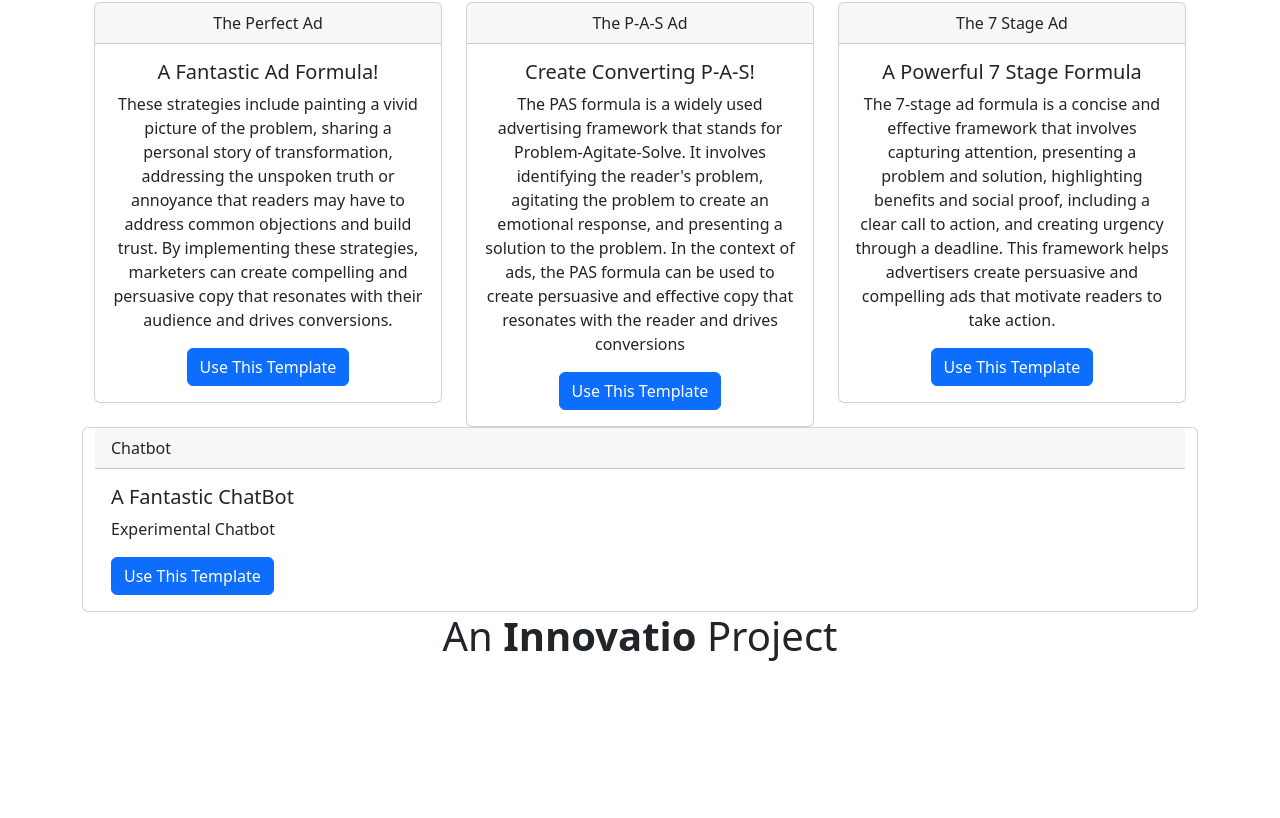
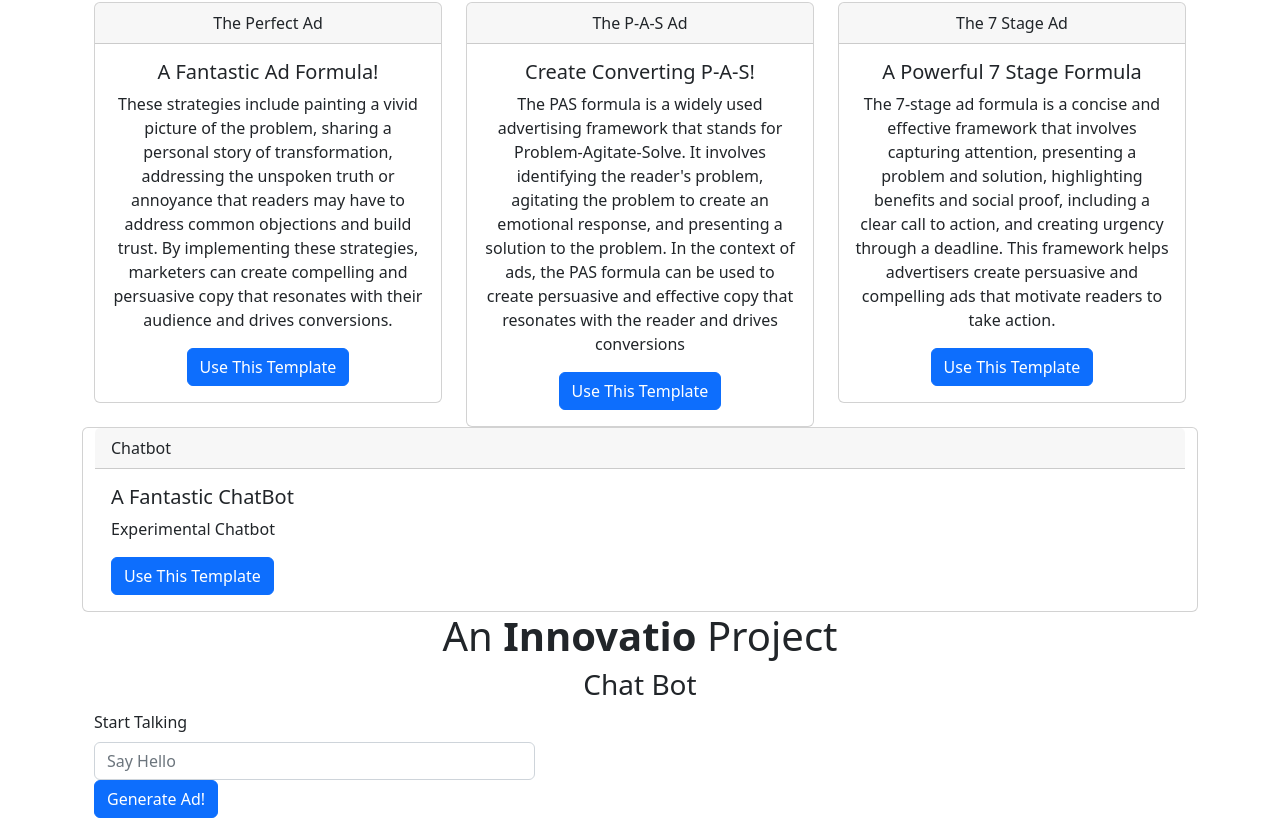
Before and after one commit to jaygriggsau/FrontEnd2, a React (Create React App) app: page / in a window 1280 px wide. Shown: the part 1092-1910 px from the top of the page. Before the commit the page ends 1760 px from the top, so only its background shows below. Built offline with nearby package versions, Linux system fonts and the light colour scheme.

Commit message:
Testing Chatbot

```diff
--- a/src/App.js
+++ b/src/App.js
@@ -9,6 +9,8 @@ import Instructions from './components/Instructions';
 import InputForm from './components/InputForm';
 import Output from "./components/Output";
 import Footer from "./components/Footer";
+
+import ChatBot from "./components/ChatBot";
 
 
 function App() {
@@ -49,6 +51,7 @@ function App() {
       )}
 
       <Footer />
+      <ChatBot />
     </Container>
   );
 }
--- /dev/null
+++ b/src/components/ChatBot.js
@@ -0,0 +1,59 @@
+import React, { useState } from 'react';
+
+//Grid
+import Container from 'react-bootstrap/Container';
+import Row from 'react-bootstrap/Row';
+import Col from 'react-bootstrap/Col';
+//Forms
+import { Form, Button, FormControl, Spinner } from 'react-bootstrap';
+
+
+function ChatBot(props) {
+        const [message, setMessage] = useState('');
+        const [response, setResponse] = useState('');
+        const [spinner, setSpinner] = useState(false)
+
+        const handleSubmit = async (e) => {
+            e.preventDefault();
+            setSpinner(true)
+
+            try {
+              const res = await fetch(`https://adblitzserver.herokuapp.com/adstyles/chat`, {
+                method: 'POST',
+                headers: {
+                  'Content-Type': 'application/json',
+                },
+                body: JSON.stringify({ message }),
+              });
+              const json = await res.json();
+              var responseText = json.data.split(/\n\n|\n/);
+              props.setResponse(responseText); // Update the response state in the parent App component
+
+              props.onGenerateAd(); // Call the onGenerateAd prop to update the showOutput state in the parent App component
+            } catch (err) {
+              console.error(err);
+            }
+          };
+        return (
+          <Container>
+            <h3 className='text-center'>Chat Bot</h3>
+            <Row>
+              <Col sm={12} lg={5}>
+                <Form onSubmit={handleSubmit}>
+            <Form.Label>Start Talking</Form.Label>
+            <FormControl
+                type="text"
+                value={message}
+                placeholder="Say Hello"
+                onChange={(e) => setMessage(e.target.value)}
+            />
+            <Button variant="primary" className='submitbtn text-center' type="submit">Generate Ad!</Button>
+            </Form>
+            {spinner && <Spinner animation="grow" />}
+        </Col>
+      </Row>
+    </Container>
+  );
+}
+
+export default ChatBot
```
